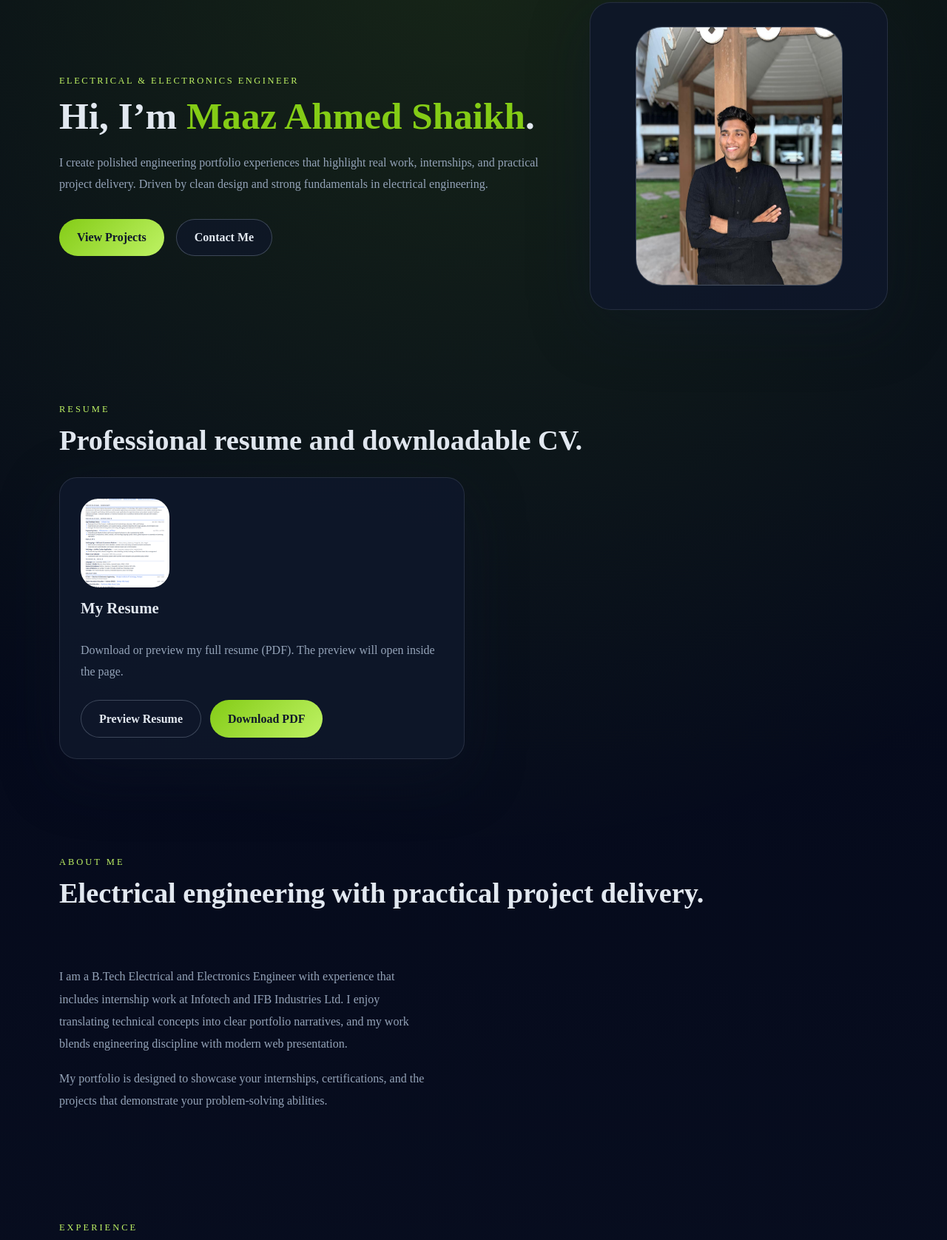
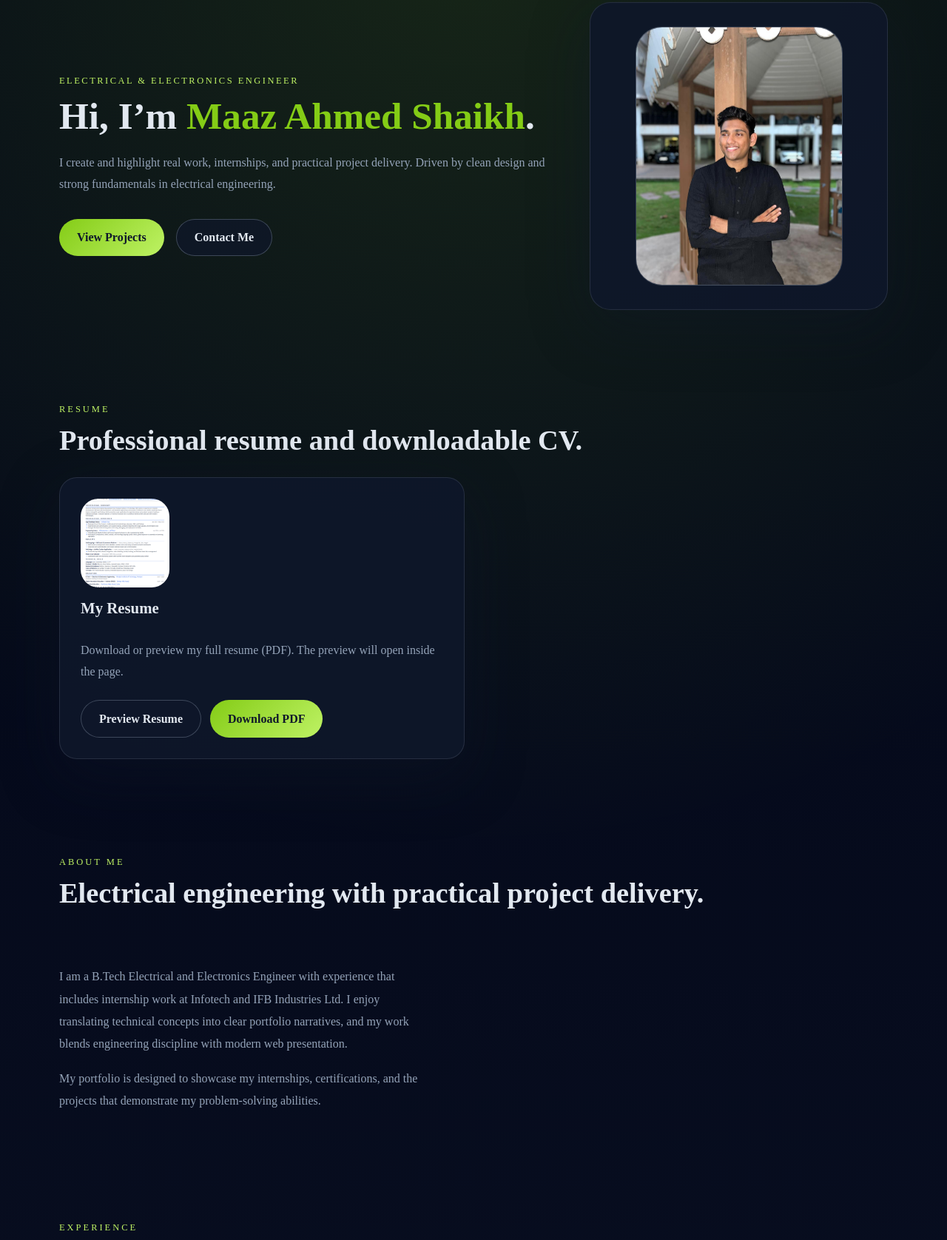
Before and after one commit to maaz10904/My-portfolio, a website: page docs/index.html in a window 1280 px wide. Shown: the part 108-1784 px from the top of the page at 74% size. Drawn offline with Linux system fonts and the light colour scheme.

Commit message:
small info change

```diff
--- a/docs/index.html
+++ b/docs/index.html
@@ -33,7 +33,7 @@
         <div>
           <p class="eyebrow">Electrical & Electronics Engineer</p>
           <h1>Hi, I’m <span>Maaz Ahmed Shaikh</span>.</h1>
-          <p class="hero-copy">I create polished engineering portfolio experiences that highlight real work, internships, and practical project delivery. Driven by clean design and strong fundamentals in electrical engineering.</p>
+          <p class="hero-copy">I create and highlight real work, internships, and practical project delivery. Driven by clean design and strong fundamentals in electrical engineering.</p>
           <div class="hero-actions">
             <a class="button primary" href="#projects">View Projects</a>
             <a class="button secondary" href="#contact">Contact Me</a>
@@ -77,7 +77,7 @@
         </div>
         <div class="section-copy">
           <p>I am a B.Tech Electrical and Electronics Engineer with experience that includes internship work at Infotech and IFB Industries Ltd. I enjoy translating technical concepts into clear portfolio narratives, and my work blends engineering discipline with modern web presentation.</p>
-          <p>My portfolio is designed to showcase your internships, certifications, and the projects that demonstrate your problem-solving abilities.</p>
+          <p>My portfolio is designed to showcase my internships, certifications, and the projects that demonstrate my problem-solving abilities.</p>
         </div>
       </div>
     </section>
```
